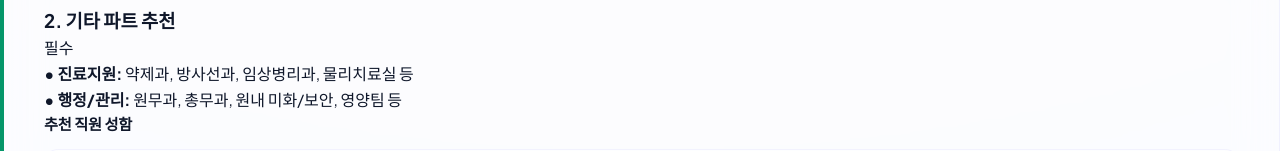
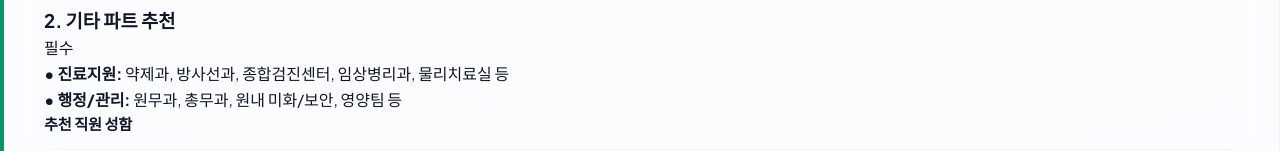
Before and after one commit to sikeair/guricentral, a React (Vite) app: page / in a window 1280 px wide. Shown: the part 1249-1400 px from the top of the page. Built offline with nearby package versions, Linux system fonts and the light colour scheme; no server answers.

Commit message:
style: 기타 파트 추천 설명 텍스트 변경 (종합검진센터 추가)

```diff
--- a/src/components/SurveyForm.tsx
+++ b/src/components/SurveyForm.tsx
@@ -329,7 +329,7 @@ export const SurveyForm: React.FC<SurveyFormProps> = ({ onComplete }) => {
                 <span className="px-2 py-0.5 rounded-full text-[10px] font-extrabold bg-emerald-500/10 text-emerald-500">필수</span>
               </div>
               <div className="text-xs text-slate-500 dark:text-slate-400 mt-2 space-y-1">
-                <p><strong>• 진료지원:</strong> 약제과, 방사선과, 임상병리과, 물리치료실 등</p>
+                <p><strong>• 진료지원:</strong> 약제과, 방사선과, 종합검진센터, 임상병리과, 물리치료실 등</p>
                 <p><strong>• 행정/관리:</strong> 원무과, 총무과, 원내 미화/보안, 영양팀 등</p>
               </div>
             </div>
```
